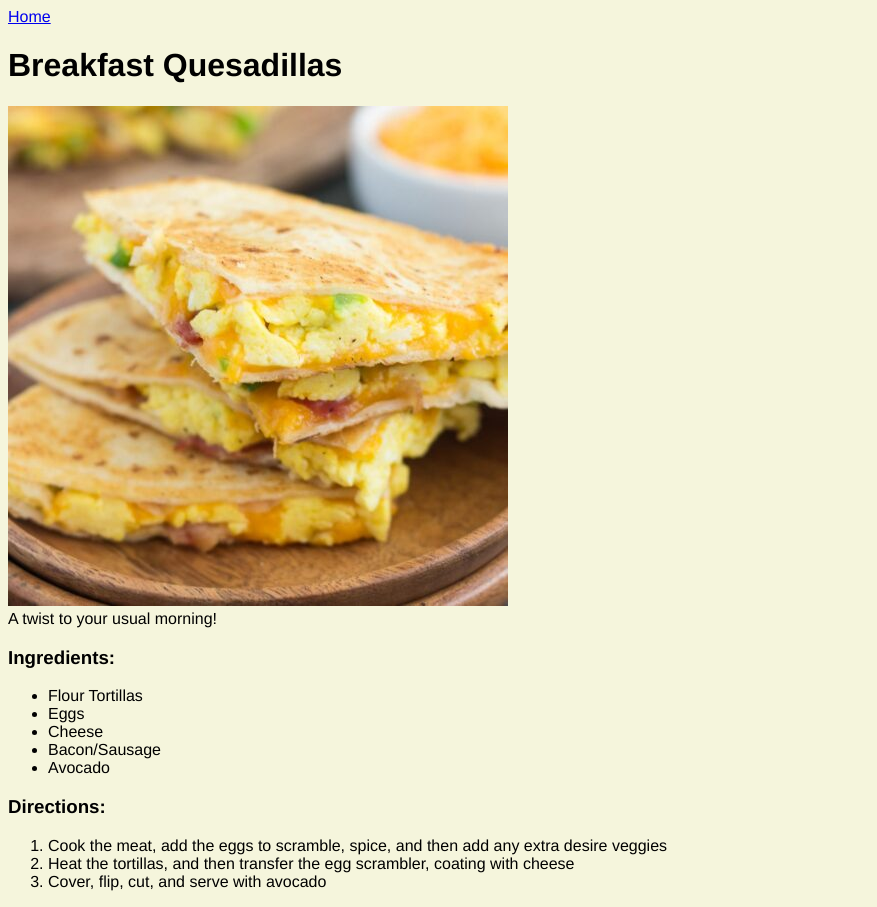
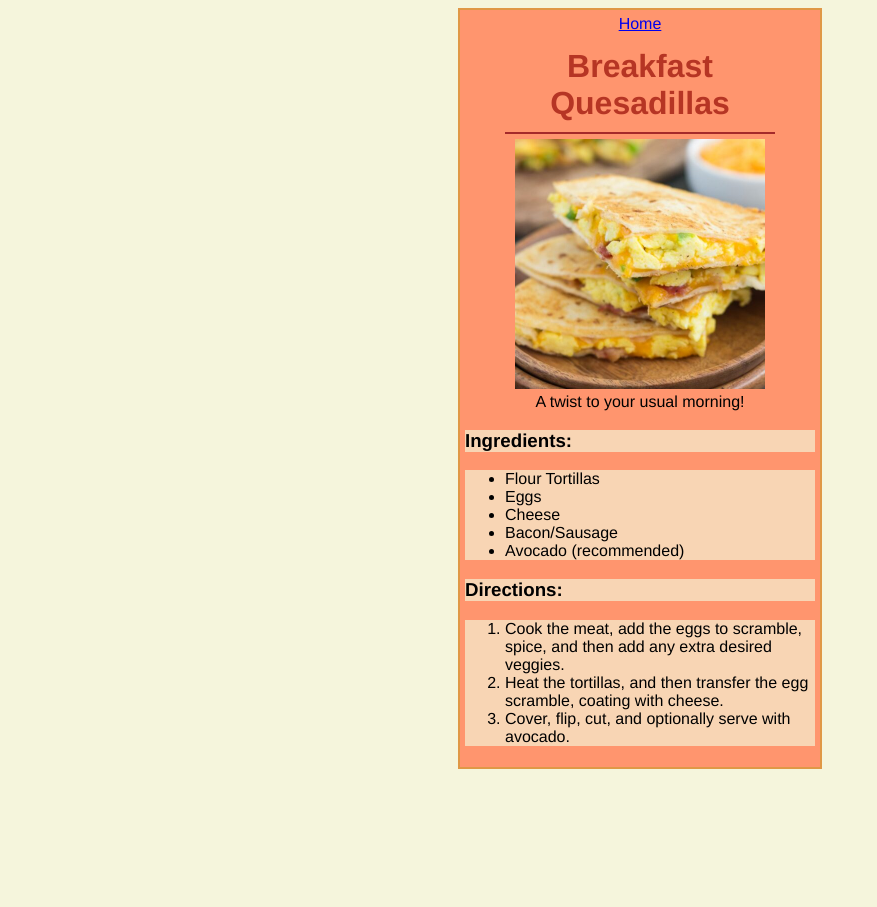
Before and after one commit to ebwolf10/odin-recipes, a plain HTML site: page recipes/quesadillas.html in a window 1280 px wide. Shown: the whole page, without its empty margins (0-877 px from the left). After the commit the page ends 800 px from the top, so only its background shows below. Drawn offline with Linux system fonts and the light colour scheme.

Commit message:
Style Update 2

```diff
--- a/recipes/quesadillas.html
+++ b/recipes/quesadillas.html
@@ -7,10 +7,11 @@
     <link rel="stylesheet" href="../styles.css">
 </head>
 <body>
-    <a href="../index.html">Home</a>
+    <div container="recipes">
+        <div class=home> <a href="../index.html">Home</a> </div>
         <h1>Breakfast Quesadillas</h1>
         <img src="../images/breakfast-quesadillas.jpg" alt="Breakfast Quesadillas" width="500" height="500"> <br>
-    A twist to your usual morning!
+        <div class=comment> A twist to your usual morning! </div>
 
         <h3>Ingredients:</h3>
         <ul>
@@ -18,14 +19,15 @@
             <li>Eggs</li>
             <li>Cheese</li>
             <li>Bacon/Sausage</li>
-        <li>Avocado</li>
+            <li>Avocado (recommended)</li>
         </ul>
 
         <h3>Directions:</h3>
         <ol>
-        <li>Cook the meat, add the eggs to scramble, spice, and then add any extra desire veggies</li>
-        <li>Heat the tortillas, and then transfer the egg scrambler, coating with cheese </li>
-        <li>Cover, flip, cut, and serve with avocado</li>
+            <li>Cook the meat, add the eggs to scramble, spice, and then add any extra desired veggies.</li>
+            <li>Heat the tortillas, and then transfer the egg scramble, coating with cheese.</li>
+            <li>Cover, flip, cut, and optionally serve with avocado.</li>
         </ol>
+    </div>
 </body>
 </html>
--- a/styles.css
+++ b/styles.css
@@ -1,9 +1,63 @@
 * {
     background-color: beige;
     /* text-align: center; */
-    font-family: "Helvetica", "Calibri"
+    font-family: "Helvetica", "Calibri";
+    /* margin: auto; */
 }
 
 img {
-    width:500px; height:auto;
+    width:250px; height:auto;
+    margin-left: 50px;
 }
+
+h1 {
+    text-align: center;
+    color: rgb(182, 53, 36);
+    padding: 10px;
+    background-color: rgb(255, 149, 110);
+    border-bottom: 2px solid brown;;
+    width: 250px;
+    margin: 5px auto;
+}
+
+button {
+    background-color: rgb(248, 213, 180);
+    border: 2px solid orange;
+    width: 250px;
+    padding: 10px;
+    margin: 10px auto;
+    display: block;
+    text-align: center;
+
+}
+
+div {
+    background-color: rgb(255, 149, 110);
+    border: 2px solid rgb(224, 152, 70);
+    padding: 5px;
+    width: 350px;
+    margin: auto;
+}
+
+div.comment,
+div.home{
+    border: none;
+    padding: 0px;
+    text-align: center;
+}
+
+div.instructions {
+    background-color: rgb(248, 213, 180);
+}
+
+a {
+    background-color: rgb(255, 149, 110);
+}
+
+a.homepage {
+    background-color: rgb(248, 213, 180);
+}
+
+h3, ol, ul, li, em {
+    background-color: rgb(248, 213, 180);
+}
```
Also changed, not shown: index.html (+6 -4 lines), recipes/cottage_cheese_pancakes.html (+5 -4 lines), recipes/skillet.html (+7 -10 lines). Lines whose indentation alone changed are shown as unchanged.
